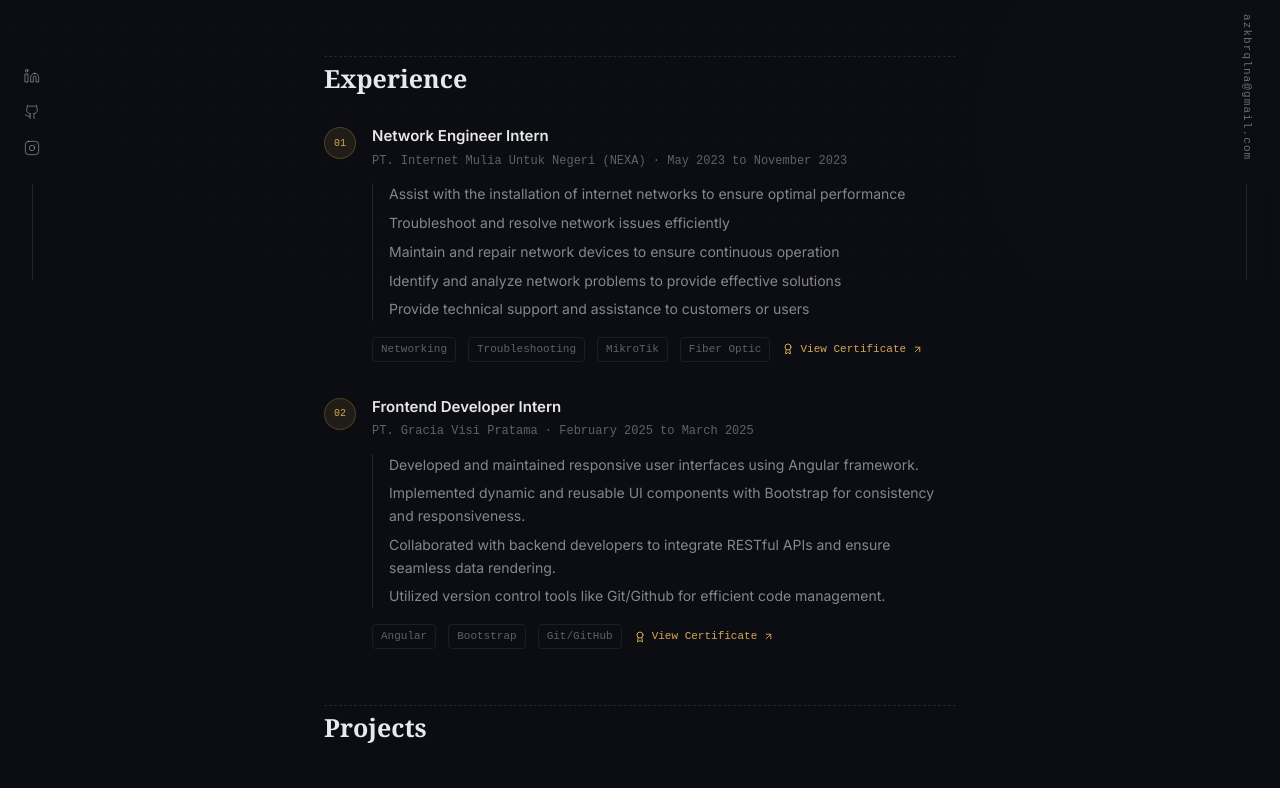
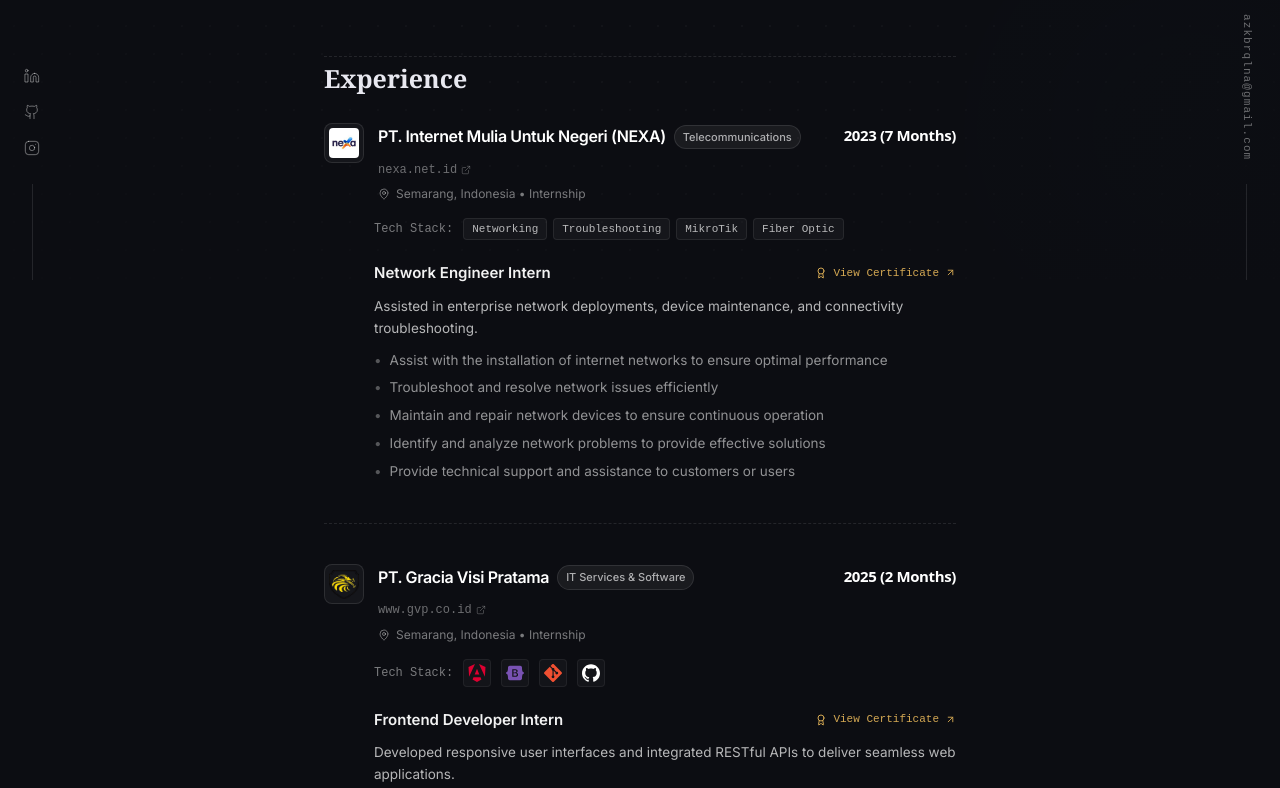
Before and after one commit to azkbrqlna/portofolio, a Next.js app: page / in a window 1280 px wide. Shown: the part 520-1308 px from the top of the page. Built offline with nearby package versions, Linux system fonts and the light colour scheme.

Commit message:
feat: add experience section with company details and UI components

```diff
--- a/src/app/data/experiences.json
+++ b/src/app/data/experiences.json
@@ -1,8 +1,18 @@
 [
   {
+    "id": "nexa",
     "title": "Network Engineer Intern",
     "company": "PT. Internet Mulia Untuk Negeri (NEXA)",
+    "logo": "/images/logo/nexa-logo.jpeg",
+    "category": "Telecommunications",
+    "website": "nexa.net.id",
+    "websiteUrl": "https://nexa.net.id",
+    "location": "Semarang, Indonesia",
+    "workType": "Internship",
     "period": "May 2023 to November 2023",
+    "yearDuration": "2023 (7 Months)",
+    "initial": "N",
+    "summary": "Assisted in enterprise network deployments, device maintenance, and connectivity troubleshooting.",
     "description": [
       "Assist with the installation of internet networks to ensure optimal performance",
       "Troubleshoot and resolve network issues efficiently",
@@ -16,12 +26,23 @@
       "MikroTik",
       "Fiber Optic"
     ],
+    "useTextTechStack": true,
     "certificate": "https://ik.imagekit.io/Nothspec/Sertif-Nexa-Azkabariqlana.jpg?updatedAt=1758013737819"
   },
   {
+    "id": "gvp",
     "title": "Frontend Developer Intern",
     "company": "PT. Gracia Visi Pratama",
+    "logo": "/images/logo/gvp-logo.png",
+    "category": "IT Services & Software",
+    "website": "www.gvp.co.id",
+    "websiteUrl": "https://www.gvp.co.id/",
+    "location": "Semarang, Indonesia",
+    "workType": "Internship",
     "period": "February 2025 to March 2025",
+    "yearDuration": "2025 (2 Months)",
+    "initial": "G",
+    "summary": "Developed responsive user interfaces and integrated RESTful APIs to deliver seamless web applications.",
     "description": [
       "Developed and maintained responsive user interfaces using Angular framework.",
       "Implemented dynamic and reusable UI components with Bootstrap for consistency and responsiveness.",
@@ -31,7 +52,31 @@
     "skills": [
       "Angular",
       "Bootstrap",
-      "Git/GitHub"
+      "Git",
+      "GitHub"
+    ],
+    "useTextTechStack": false,
+    "techStackIcons": [
+      {
+        "name": "Angular",
+        "icon": "SiAngular",
+        "color": "#DD0031"
+      },
+      {
+        "name": "Bootstrap",
+        "icon": "SiBootstrap",
+        "color": "#7952B3"
+      },
+      {
+        "name": "Git",
+        "icon": "SiGit",
+        "color": "#F05032"
+      },
+      {
+        "name": "GitHub",
+        "icon": "SiGithub",
+        "color": "#FFFFFF"
+      }
     ],
     "certificate": "https://ik.imagekit.io/Nothspec/Sertif-GVP-AzkaBariqlana.jpg?updatedAt=1758013758301"
   }
--- a/src/app/portofolio/Experience.jsx
+++ b/src/app/portofolio/Experience.jsx
@@ -2,7 +2,13 @@
 
 import React from "react";
 import experiences from "@/app/data/experiences.json";
-import { Award, ArrowUpRight } from "lucide-react";
+import { Award, ArrowUpRight, MapPin, ExternalLink } from "lucide-react";
+import {
+  SiAngular,
+  SiBootstrap,
+  SiGit,
+  SiGithub,
+} from "react-icons/si";
 import {
   Dialog,
   DialogContent,
@@ -11,75 +17,172 @@
   DialogTrigger,
 } from "@/components/ui/dialog";
 
+const ICON_MAP = {
+  SiAngular,
+  SiBootstrap,
+  SiGit,
+  SiGithub,
+};
+
 export default function ExperienceSection() {
   return (
-    <div className="space-y-8">
+    <div className="space-y-10">
       {experiences.map((exp, idx) => (
-        <div key={idx} className="group">
-          {/* Icon + Title row */}
-          <div className="flex items-start gap-4">
-            {/* Icon dot */}
+        <div key={exp.id || idx} className="space-y-4">
+          {/* Top Section: Avatar + Company Info (Left) & Year/Duration (Right) */}
+          <div className="flex flex-col sm:flex-row sm:items-start justify-between gap-3">
+            {/* Left: Avatar + Details */}
+            <div className="flex items-start gap-3.5">
+              {/* Company Initial / Logo Badge */}
+              <div className="w-10 h-10 rounded-lg bg-white/[0.04] border border-white/10 flex items-center justify-center shrink-0 overflow-hidden">
+                {exp.logo ? (
+                  <img
+                    src={exp.logo}
+                    alt={`${exp.company} logo`}
+                    className="w-full h-full object-contain p-1 rounded-lg"
+                    onError={(e) => {
+                      e.currentTarget.style.display = "none";
+                      const fallback = e.currentTarget.nextElementSibling;
+                      if (fallback) fallback.style.display = "flex";
+                    }}
+                  />
+                ) : null}
                 <div
-              className="mt-1 w-8 h-8 rounded-full flex items-center justify-center shrink-0"
-              style={{ background: "rgba(212,168,83,0.1)", border: "1px solid rgba(212,168,83,0.25)" }}
+                  style={{ display: exp.logo ? "none" : "flex" }}
+                  className="w-7 h-7 rounded-full border border-sky-400/40 items-center justify-center text-sky-300 font-bold text-xs tracking-wide"
                 >
-              <span className="font-mono text-[10px] text-[#d4a853]">
-                {String(idx + 1).padStart(2, "0")}
+                  {exp.initial || exp.company.charAt(0)}
+                </div>
+              </div>
+
+              {/* Company Name, Category, Link, Location */}
+              <div className="space-y-1 min-w-0">
+                <div className="flex flex-wrap items-center gap-2">
+                  <h3 className="text-[16px] font-semibold text-white tracking-tight">
+                    {exp.company}
+                  </h3>
+                  {exp.category && (
+                    <span className="text-[11px] font-medium text-white/65 bg-white/[0.06] border border-white/10 px-2 py-0.5 rounded-full">
+                      {exp.category}
+                    </span>
+                  )}
+                </div>
+
+                {/* Website Link */}
+                {exp.website && (
+                  <div>
+                    <a
+                      href={exp.websiteUrl || `https://${exp.website}`}
+                      target="_blank"
+                      rel="noopener noreferrer"
+                      className="inline-flex items-center gap-1 font-mono text-xs text-white/40 hover:text-[#d4a853] transition-colors"
+                    >
+                      {exp.website}
+                      <ExternalLink size={10} className="opacity-70" />
+                    </a>
+                  </div>
+                )}
+
+                {/* Location & Work Type (Internship) */}
+                <div className="flex items-center gap-1.5 text-xs text-white/45 pt-0.5">
+                  <MapPin size={12} className="text-white/40 shrink-0" />
+                  <span>
+                    {exp.location} • {exp.workType || "Internship"}
                   </span>
                 </div>
-
-            <div className="flex-1 min-w-0">
-              {/* Title + type badge */}
-              <div className="flex flex-wrap items-baseline gap-2 mb-0.5">
-                <h3 className="text-[15px] font-semibold text-white/90">
-                  {exp.title}
-                </h3>
+              </div>
             </div>
 
-              {/* Company · Period */}
-              <p className="font-mono text-[12px] text-white/35 mb-3">
-                {exp.company} · {exp.period}
-              </p>
-
-              {/* Description — left border style */}
-              <div className="border-l border-white/10 pl-4 space-y-1.5">
-                {exp.description.map((item, i) => (
-                  <p key={i} className="text-[14px] text-white/50 leading-relaxed">
-                    {item}
-                  </p>
-                ))}
+            {/* Right: Year & Duration */}
+            <div className="shrink-0 text-left sm:text-right pl-[50px] sm:pl-0">
+              <span className="text-sm sm:text-[15px] font-semibold text-white tracking-tight font-sans">
+                {exp.yearDuration || exp.period}
+              </span>
+            </div>
           </div>
 
-              {/* Skills + Certificate */}
-              <div className="mt-4 flex flex-wrap items-center gap-3">
-                {/* Skill tags */}
-                {exp.skills?.map((skill, i) => (
+          {/* Tech Stack Row */}
+          <div className="pl-0 sm:pl-[50px]">
+            <div className="flex items-center gap-2.5 flex-wrap text-xs">
+              <span className="text-white/45 font-mono text-xs">Tech Stack:</span>
+
+              {/* Networking: text badges without logo */}
+              {exp.useTextTechStack ? (
+                <div className="flex flex-wrap items-center gap-1.5">
+                  {exp.skills?.map((skill, sIdx) => (
                     <span
-                    key={i}
-                    className="font-mono text-[11px] text-white/35 border border-white/[0.07] px-2 py-0.5 rounded"
+                      key={sIdx}
+                      className="font-mono text-[11px] text-white/70 bg-white/[0.04] border border-white/[0.08] px-2 py-0.5 rounded hover:border-white/20 transition-colors"
                     >
                       {skill}
                     </span>
                   ))}
+                </div>
+              ) : (
+                /* Non-networking: tech stack icons */
+                <div className="flex flex-wrap items-center gap-2.5">
+                  {exp.techStackIcons ? (
+                    exp.techStackIcons.map((tech, tIdx) => {
+                      const IconComponent = ICON_MAP[tech.icon];
+                      return (
+                        <div
+                          key={tIdx}
+                          className="p-1 rounded bg-white/[0.03] border border-white/[0.06] hover:border-white/20 transition-all"
+                          title={tech.name}
+                        >
+                          {IconComponent ? (
+                            <IconComponent
+                              size={18}
+                              style={{ color: tech.color || "#FFFFFF" }}
+                            />
+                          ) : (
+                            <span className="font-mono text-xs text-white/80">
+                              {tech.name}
+                            </span>
+                          )}
+                        </div>
+                      );
+                    })
+                  ) : (
+                    exp.skills?.map((skill, sIdx) => (
+                      <span
+                        key={sIdx}
+                        className="font-mono text-[11px] text-white/70 border border-white/[0.08] px-2 py-0.5 rounded"
+                      >
+                        {skill}
+                      </span>
+                    ))
+                  )}
+                </div>
+              )}
+            </div>
+          </div>
 
-                {/* Certificate */}
+          {/* Role Details, Summary, Bullet Points & Certificate */}
+          <div className="pl-0 sm:pl-[50px] space-y-2.5 pt-1">
+            <div className="flex flex-wrap items-center justify-between gap-2">
+              <h4 className="text-[15px] font-semibold text-white/95">
+                {exp.title}
+              </h4>
+
+              {/* Certificate Modal Trigger */}
               {exp.certificate && (
                 <Dialog>
                   <DialogTrigger asChild>
-                      <button className="inline-flex items-center gap-1.5 font-mono text-[11px] text-[#d4a853] hover:text-[#d4a853]/70 transition-colors">
+                    <button className="inline-flex items-center gap-1.5 font-mono text-[11px] text-[#d4a853] hover:text-[#d4a853]/80 transition-colors">
                       <Award size={12} />
-                        View Certificate
+                      <span>View Certificate</span>
                       <ArrowUpRight size={11} />
                     </button>
                   </DialogTrigger>
-                    <DialogContent className="sm:max-w-3xl p-6">
+                  <DialogContent className="sm:max-w-3xl p-6 bg-[#0f0f14] border border-white/15 text-white">
                     <DialogHeader>
                       <DialogTitle className="font-mono text-sm text-[#d4a853] flex items-center gap-2">
-                          <Award size={14} />
-                          {exp.company}
+                        <Award size={15} />
+                        {exp.company} — {exp.title}
                       </DialogTitle>
                     </DialogHeader>
-                      <div className="overflow-hidden rounded-xl border border-white/10 mt-2 bg-black/40">
+                    <div className="overflow-hidden rounded-xl border border-white/10 mt-3 bg-black/60">
                       <img
                         src={exp.certificate}
                         alt={`Certificate — ${exp.title}`}
@@ -91,8 +194,31 @@
                 </Dialog>
               )}
             </div>
+
+            {/* Summary */}
+            {exp.summary && (
+              <p className="text-[13.5px] text-white/70 leading-relaxed font-normal">
+                {exp.summary}
+              </p>
+            )}
+
+            {/* Bullet points list */}
+            <ul className="space-y-1.5 text-[13.5px] text-white/55 leading-relaxed">
+              {exp.description?.map((item, dIdx) => (
+                <li key={dIdx} className="flex items-start gap-2">
+                  <span className="text-white/30 shrink-0 select-none">•</span>
+                  <span>{item}</span>
+                </li>
+              ))}
+            </ul>
           </div>
+
+          {/* Divider between items */}
+          {idx < experiences.length - 1 && (
+            <div className="pt-6">
+              <hr className="dotted-divider" />
             </div>
+          )}
         </div>
       ))}
     </div>
```
Also changed, not shown: public/images/logo/gvp-logo.png (added), public/images/logo/nexa-logo.jpeg (added). Lines whose indentation alone changed are shown as unchanged.
